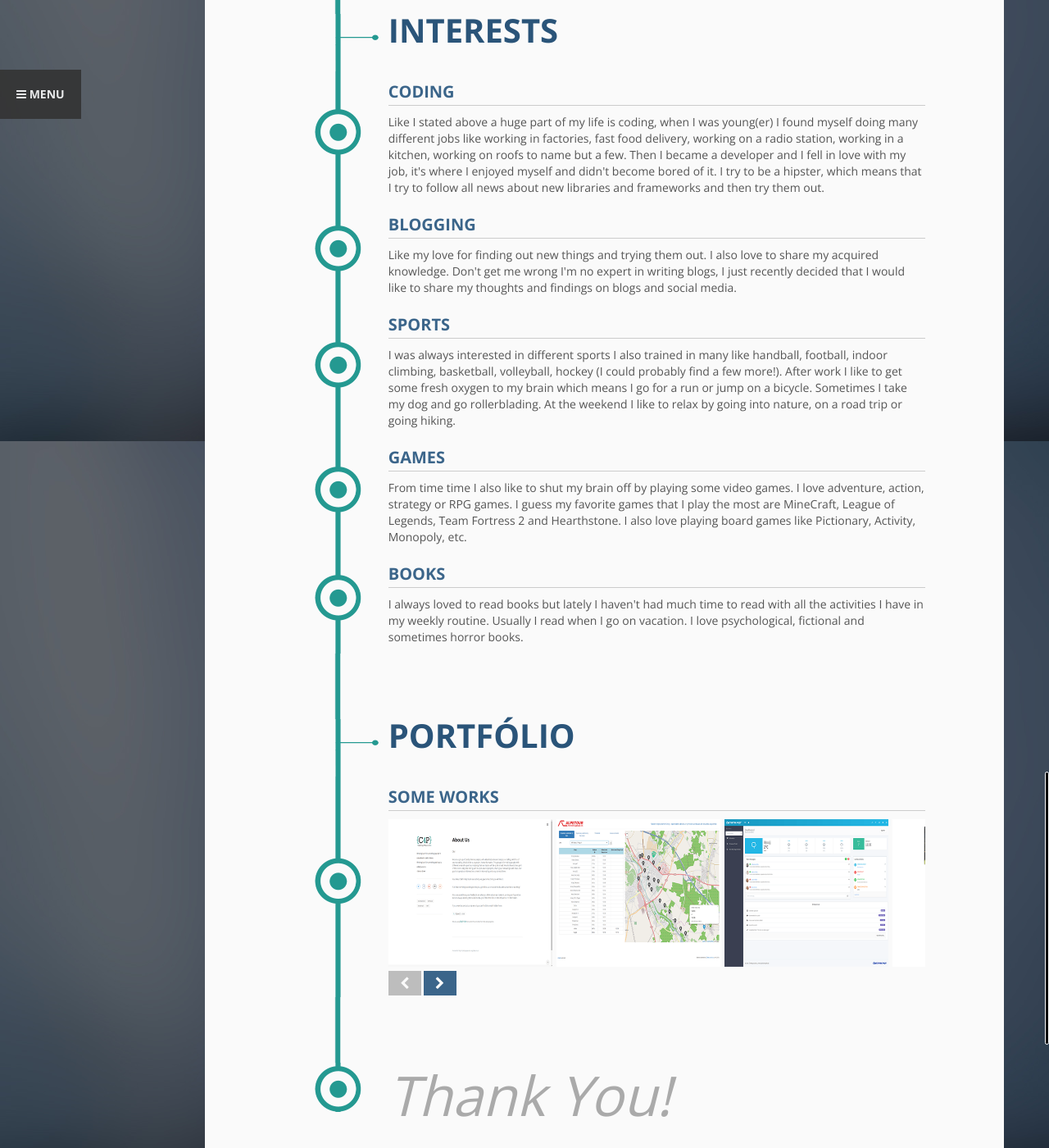
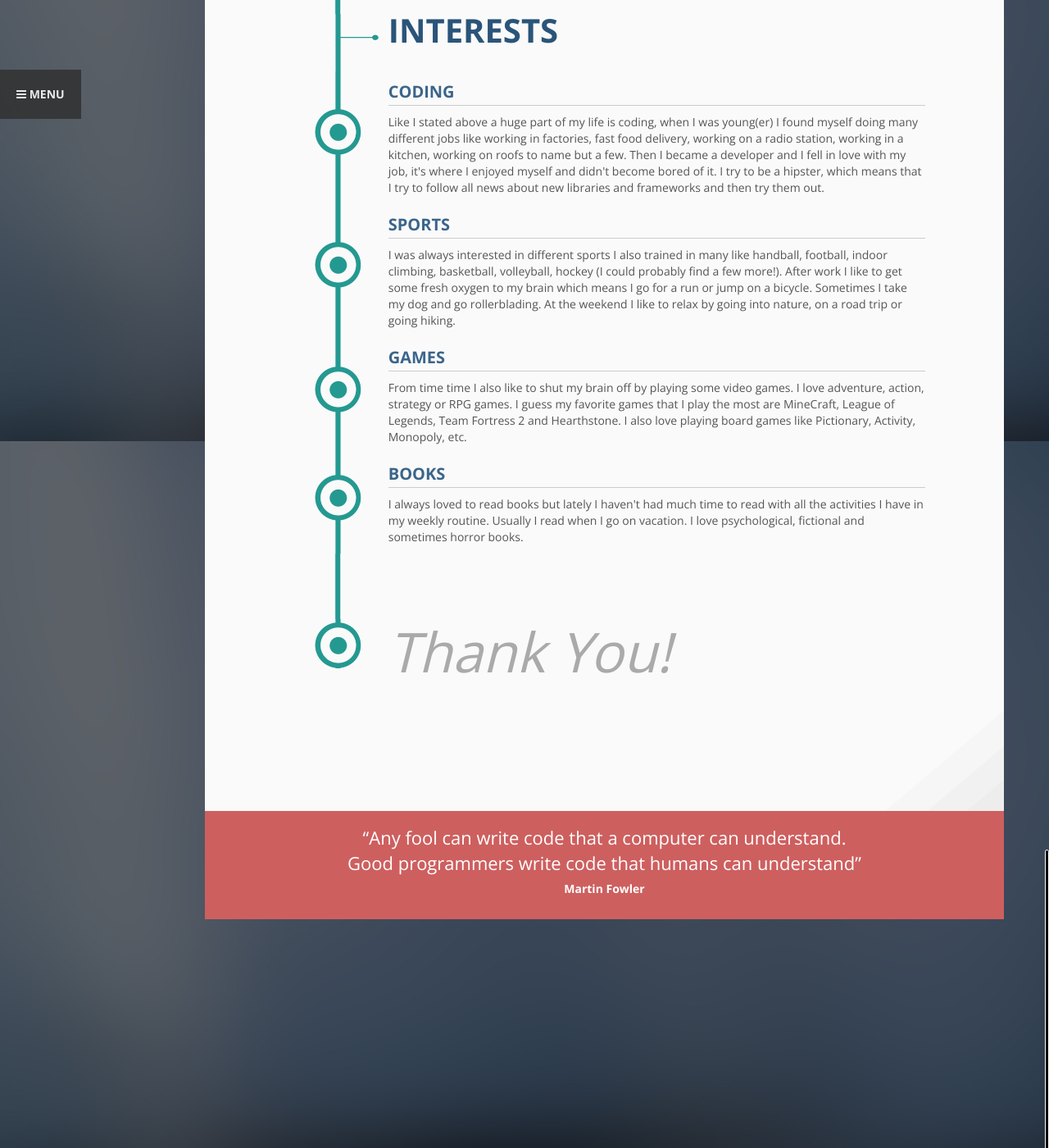
Before and after one commit to TheCodeDestroyer/thecodedestroyer.github.io, a Jekyll site: the page built from index.html, in a window 1280 px wide and 1400 px high, scrolled down 3962 px. Shown: the whole window at 82% size. Built offline with Jekyll 4.4.1, drawn with Linux system fonts in a browser that asks for light colours.

Commit message:
Remove redundant or broken stuff

```diff
--- a/_data/interests.yml
+++ b/_data/interests.yml
@@ -13,12 +13,6 @@ list:
           myself and didn't become bored of it.
           I try to be a hipster, which means that I try to follow all news about new
           libraries and frameworks and then try them out."
-- title: "Blogging"
-  value: "Like my love for finding out new things and trying them out. I also love to share
-          my acquired knowledge.
-          Don't get me wrong I'm no expert in writing blogs, I just recently decided that
-          I would like to share my thoughts and
-          findings on blogs and social media."
 - title: "Sports"
   value: "I was always interested in different sports I also trained in many like handball,
           football, indoor climbing, basketball, volleyball, hockey (I could probably find a few more!).
--- a/_data/socialList.yml
+++ b/_data/socialList.yml
@@ -2,9 +2,5 @@
   url: "https://github.com/TheCodeDestroyer"
 - icon: "fa-twitter"
   url: "https://twitter.com/ThCodeDestroyer"
-- icon: "fa-google-plus"
-  url: "https://plus.google.com/+NaceLogarTM"
 - icon: "fa-linkedin"
   url: "https://linkedin.com/in/thecodedestroyer"
-- icon: "fa-rss"
-  url: "https://coding4passion.org/"
--- a/_includes/content/portfolio.html
+++ /dev/null
@@ -1,24 +0,0 @@
-{% for portfolioItem in timelineEntry.portfolioList %}
-    <div class="portfolio-item">
-        <!-- Link to the item image (Put the long description on  "a" title)-->
-        <a href="{{ portfolioItem.imagePath }}"
-           title="{{ portfolioItem.description }}"
-           class="nivobox"
-           data-lightbox-gallery="portfolio">
-            <div class="hover">
-                <p class="zoomi"><i class="fa fa-search"></i></p>
-                <!-- Item short title -->
-                <p class="portfolio-item-title">
-                    {{ portfolioItem.title }}
-                </p>
-            </div>
-            <div class="hover-bg-wrapper">
-                <div class="hover-bg"></div>
-            </div>
-            <div class="portfolio-item-thumbnail">
-                <!-- Thumbnail of the portfolio image (400x360 for retina display) -->
-                <img src="{{ portfolioItem.thumbnailPath }}" alt="">
-            </div>
-        </a>
-    </div>
-{% endfor %}
--- a/_includes/main/sideMenu.html
+++ b/_includes/main/sideMenu.html
@@ -27,7 +27,6 @@
             <li><a href="#works"><i class="fa fa-angle-right"></i> Work Experience</a></li>
             <li><a href="#skills"><i class="fa fa-angle-right"></i> Skills</a></li>
             <li><a href="#interests"><i class="fa fa-angle-right"></i> Interests</a></li>
-            <li><a href="#portfolio"><i class="fa fa-angle-right"></i> Portfolio</a></li>
         </ul>
     </nav>
     <!-- /Main Navigation-->
--- a/index.html
+++ b/index.html
@@ -41,10 +41,6 @@ layout: default
                     {% include content/timeline/main.html timelineData="interests" %}
                     <!-- ==>> /SECTION: INTERESTS -->
 
-                    <!-- ====>> SECTION: PORTFOLIO <<====-->
-                    {% include content/timeline/main.html timelineData="portfolio" %}
-                    <!-- ==>> /SECTION: PORTFOLIO -->
-
                     <!-- ====>> SECTION: THANK YOU <<====-->
                     {% include content/thankYou.html %}
                     <!-- ==>> /SECTION: PROFILE INFOS -->
```
Also changed, not shown: _data/portfolio.yml (deleted, +0 -31 lines).
